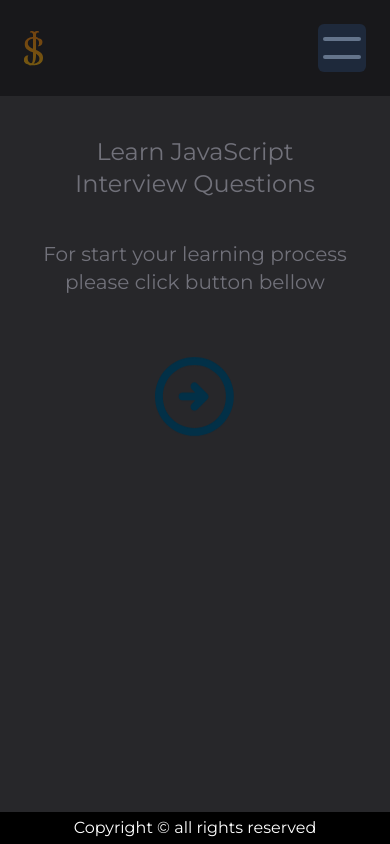
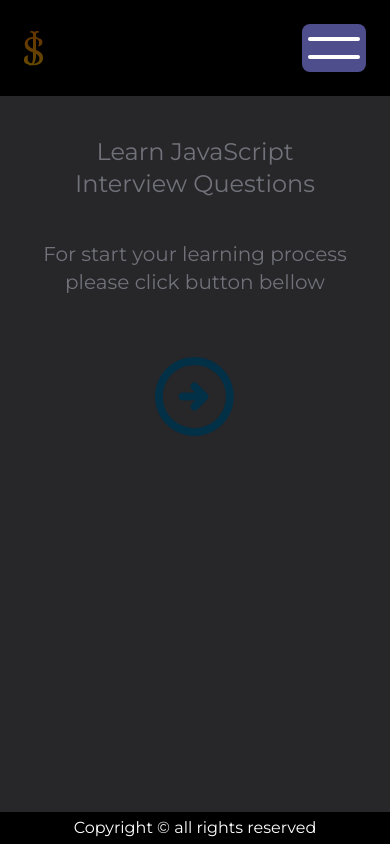
Before and after one commit to rafal19987/Interview-Questions-App-Nextjs-Tailwind-TypeScript-Supabase, a Next.js app: page / in a window 390 px wide. Built offline with nearby package versions, Linux system fonts and the light colour scheme.

Commit message:
style: change header colors

```diff
--- a/app/components/shared/Header/HamburgerMenu/HamburgerMenu.tsx
+++ b/app/components/shared/Header/HamburgerMenu/HamburgerMenu.tsx
@@ -14,18 +14,18 @@ const HamburgerMenu = () => {
   return (
     <>
       <button
-        className="relative flex flex-col justify-evenly items-center w-12 h-12 mr-6 rounded-md bg-slate-800 md:hidden"
+        className="relative flex flex-col justify-evenly items-center w-16 h-12 mr-6 rounded-lg bg-[#4F4E8D] md:hidden"
         onClick={toggleMenu}
       >
         {isOpen ? (
           <>
-            <div className="translate-y-2 rotate-45 w-4/5 h-1 bg-slate-500 rounded-sm transition-all duration-300"></div>
-            <div className="-translate-y-2 -rotate-45 w-4/5 h-1 bg-slate-500 rounded-sm transition-all duration-300"></div>
+            <div className="translate-y-2 rotate-45 w-4/5 h-1 bg-white rounded-sm transition-all duration-300"></div>
+            <div className="-translate-y-2 -rotate-45 w-4/5 h-1 bg-white rounded-sm transition-all duration-300"></div>
           </>
         ) : (
           <>
-            <div className="w-4/5 h-1 bg-slate-500 rounded-sm transition-transform duration-300"></div>
-            <div className="w-4/5 h-1 bg-slate-500 rounded-sm transition-transform duration-300"></div>
+            <div className="w-4/5 h-1 bg-white rounded-sm transition-transform duration-300"></div>
+            <div className="w-4/5 h-1 bg-white rounded-sm transition-transform duration-300"></div>
           </>
         )}
       </button>
--- a/app/components/shared/Header/Header.tsx
+++ b/app/components/shared/Header/Header.tsx
@@ -4,7 +4,7 @@ import HamburgerMenu from './HamburgerMenu/HamburgerMenu'
 
 const Header = () => {
   return (
-    <header className="flex justify-between items-center w-screen h-24 bg-zinc-900 overflow-hidden">
+    <header className="flex justify-between items-center w-screen h-24 bg-black overflow-hidden">
       <Logo />
       <HamburgerMenu />
     </header>
```
